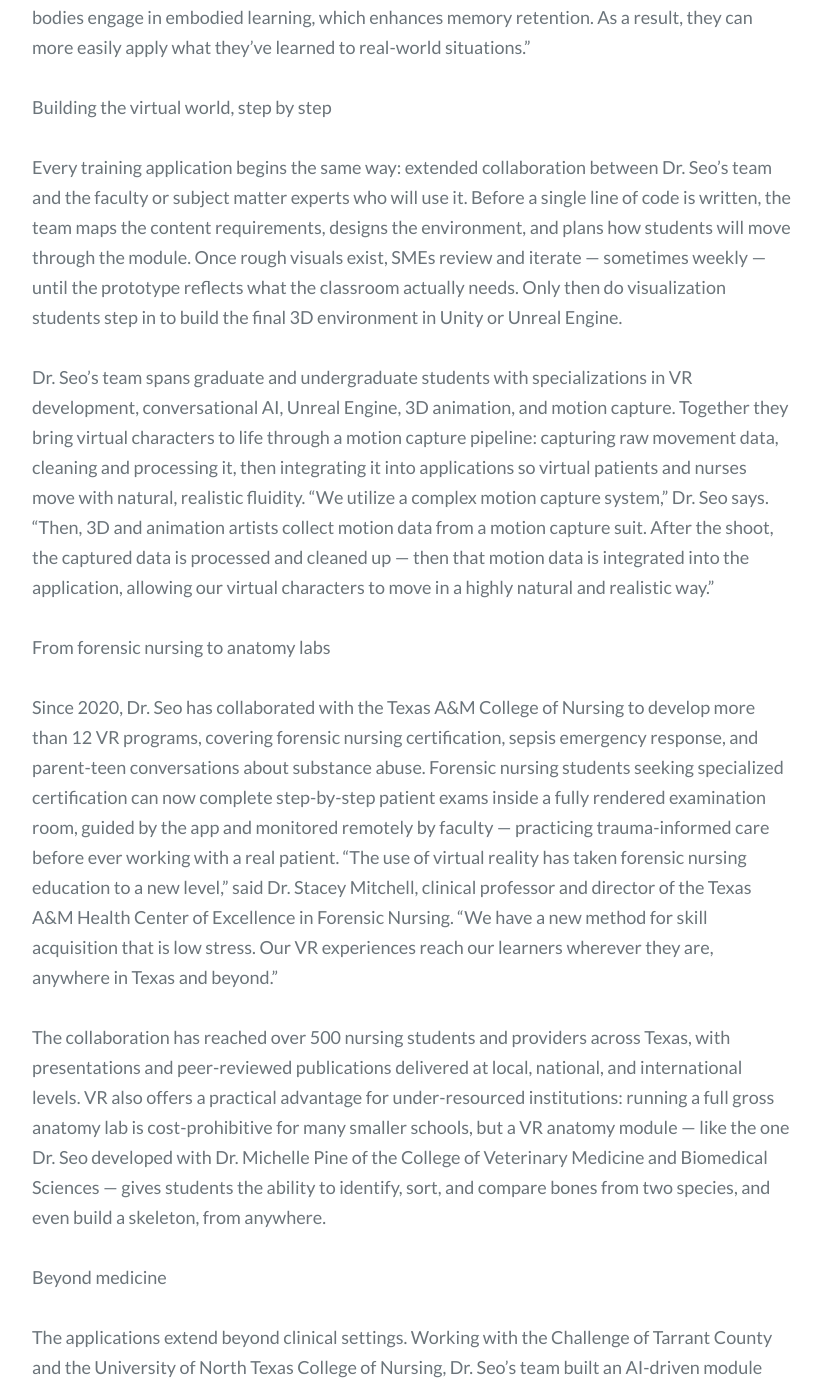
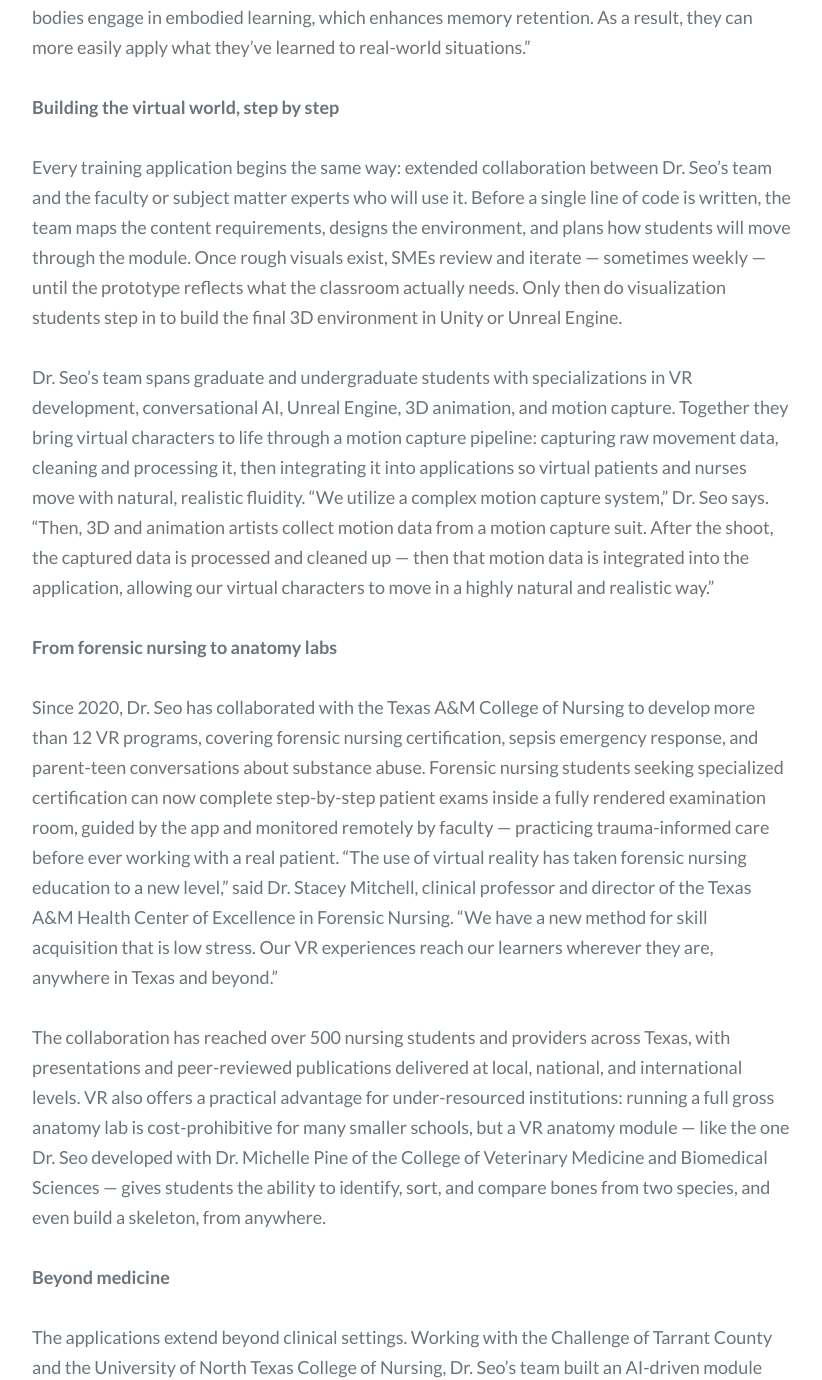
Before and after one commit to esail-subscriptions/catie_bulletin, a Jekyll site: the page built from _posts/2026-07-17-where-learning-meets-the-metaverse.md, in a window 1280 px wide. Shown: the part 1903-3283 px from the top of the page, without its empty margins (228-1050 px from the left). Built offline with Jekyll 4.4.1, drawn with Linux system fonts in a browser that asks for light colours.

```diff
--- a/_posts/2026-07-17-where-learning-meets-the-metaverse.md
+++ b/_posts/2026-07-17-where-learning-meets-the-metaverse.md
@@ -14,19 +14,19 @@ An associate professor in the College of Performance, Visualization and Fine Art
 
 Rather than asking students to memorize textbook passages or watch instructional videos, Dr. Seo's work places them inside the scenario entirely. Using VR headsets and controllers, students interact with motion-captured avatars — virtual patients, nurses, bailiffs — in realistic environments designed to mirror real clinical and professional settings. The result is what Dr. Seo describes as embodied learning. "Students learn specific concepts through this type of simulation-based experience," she says. "By physically interacting with objects in a virtual environment, their bodies engage in embodied learning, which enhances memory retention. As a result, they can more easily apply what they've learned to real-world situations."
 
-Building the virtual world, step by step
+**Building the virtual world, step by step**
 
 Every training application begins the same way: extended collaboration between Dr. Seo's team and the faculty or subject matter experts who will use it. Before a single line of code is written, the team maps the content requirements, designs the environment, and plans how students will move through the module. Once rough visuals exist, SMEs review and iterate — sometimes weekly — until the prototype reflects what the classroom actually needs. Only then do visualization students step in to build the final 3D environment in Unity or Unreal Engine.
 
 Dr. Seo's team spans graduate and undergraduate students with specializations in VR development, conversational AI, Unreal Engine, 3D animation, and motion capture. Together they bring virtual characters to life through a motion capture pipeline: capturing raw movement data, cleaning and processing it, then integrating it into applications so virtual patients and nurses move with natural, realistic fluidity. "We utilize a complex motion capture system," Dr. Seo says. "Then, 3D and animation artists collect motion data from a motion capture suit. After the shoot, the captured data is processed and cleaned up — then that motion data is integrated into the application, allowing our virtual characters to move in a highly natural and realistic way."
 
-From forensic nursing to anatomy labs
+**From forensic nursing to anatomy labs**
 
 Since 2020, Dr. Seo has collaborated with the Texas A&M College of Nursing to develop more than 12 VR programs, covering forensic nursing certification, sepsis emergency response, and parent-teen conversations about substance abuse. Forensic nursing students seeking specialized certification can now complete step-by-step patient exams inside a fully rendered examination room, guided by the app and monitored remotely by faculty — practicing trauma-informed care before ever working with a real patient. "The use of virtual reality has taken forensic nursing education to a new level," said Dr. Stacey Mitchell, clinical professor and director of the Texas A&M Health Center of Excellence in Forensic Nursing. "We have a new method for skill acquisition that is low stress. Our VR experiences reach our learners wherever they are, anywhere in Texas and beyond."
 
 The collaboration has reached over 500 nursing students and providers across Texas, with presentations and peer-reviewed publications delivered at local, national, and international levels. VR also offers a practical advantage for under-resourced institutions: running a full gross anatomy lab is cost-prohibitive for many smaller schools, but a VR anatomy module — like the one Dr. Seo developed with Dr. Michelle Pine of the College of Veterinary Medicine and Biomedical Sciences — gives students the ability to identify, sort, and compare bones from two species, and even build a skeleton, from anywhere.
 
-Beyond medicine
+**Beyond medicine**
 
 The applications extend beyond clinical settings. Working with the Challenge of Tarrant County and the University of North Texas College of Nursing, Dr. Seo's team built an AI-driven module that gives parents a space to practice difficult conversations about substance abuse with a realistic teen avatar — preparing them for real exchanges with their own children.
 
```
